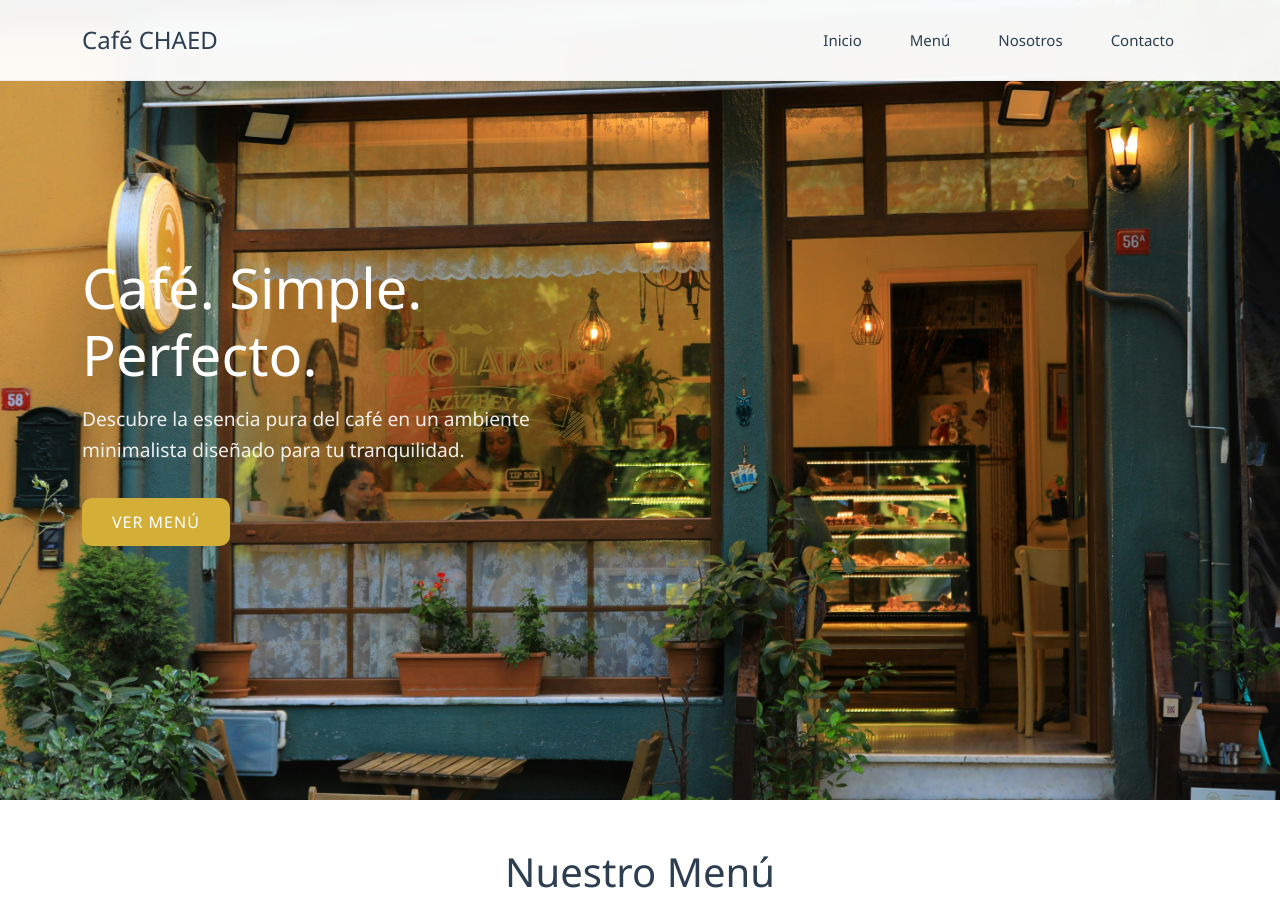
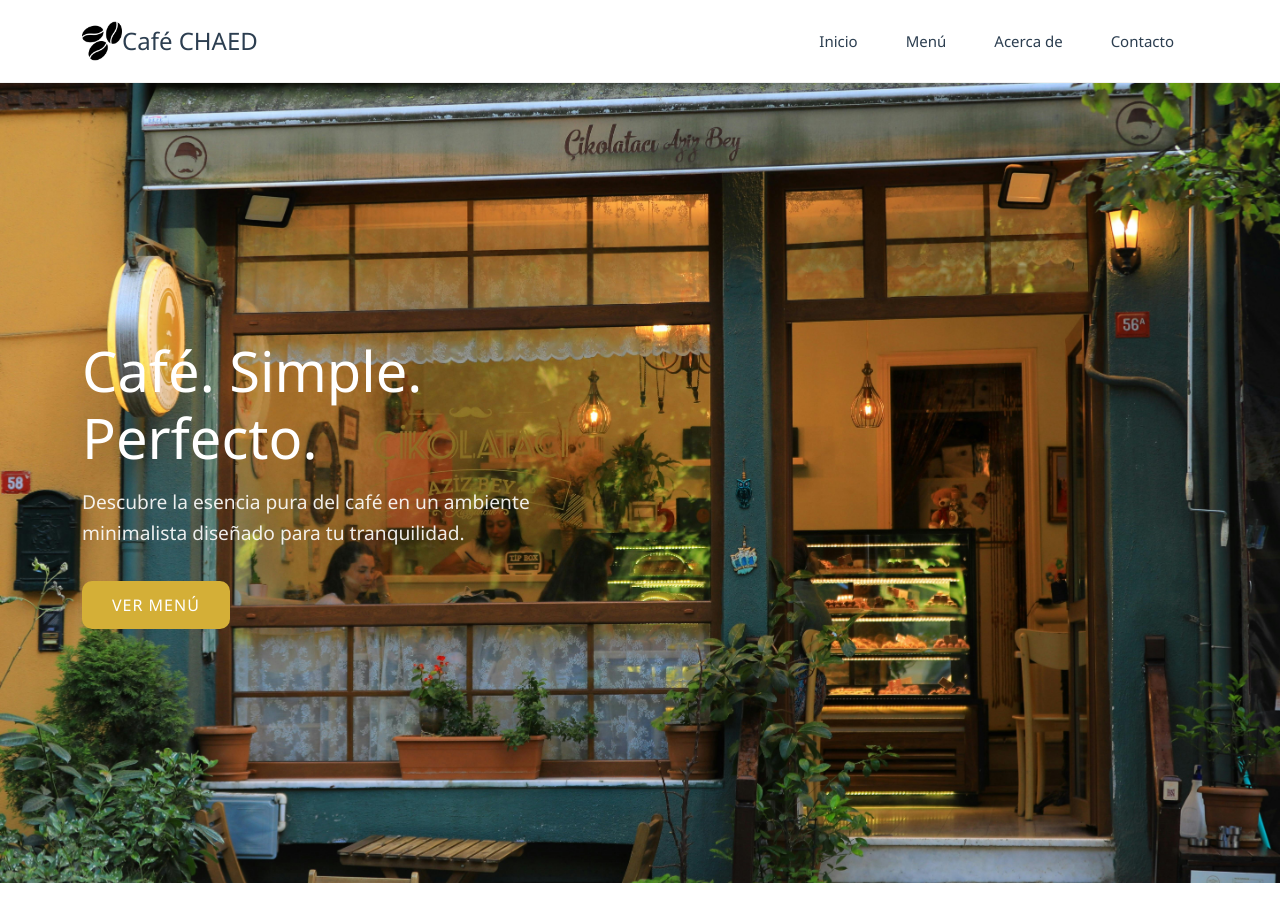
Before and after one commit to DubaLMAO/Cafeteria-CHAED, a Django app: page / in a window 1280 px wide. Shown: the top 898 px of the page. Run offline with Django 5.2, Linux system fonts and the light colour scheme; data that the repository does not hold is empty.

Commit message:
Agregar logo de Café CHAED a la barra de navegación

```diff
--- a/myapp/templates/layouts/base.html
+++ b/myapp/templates/layouts/base.html
@@ -9,16 +9,16 @@
 
     <title>{% block title %}Café CHAED{% endblock %}</title>
 
-    <link rel="icon" type="image/png" href="{% static 'img/2.png' %}"/>
+    <link rel="icon" type="image/png" href="{% static 'img/2.png' %}" />
 
     <!-- Google tag (gtag.js) -->
     <script async src="https://www.googletagmanager.com/gtag/js?id=G-LJ7VVVCDSV"></script>
     <script>
-    window.dataLayer = window.dataLayer || [];
-    function gtag(){dataLayer.push(arguments);}
-    gtag('js', new Date());
+        window.dataLayer = window.dataLayer || [];
+        function gtag() { dataLayer.push(arguments); }
+        gtag('js', new Date());
 
-    gtag('config', 'G-LJ7VVVCDSV');
+        gtag('config', 'G-LJ7VVVCDSV');
     </script>
 
     <!-- Bootstrap-->
@@ -38,17 +38,23 @@
 <body>
 
     <!--Navbar -->
-    <nav class="navbar navbar-expand-lg fixed-top">
+    <nav class="navbar navbar-expand-lg navbar-light">
         <div class="container">
-            <a class="navbar-brand" href="#home">Café CHAED</a>
-            <button class="navbar-toggler" type="button" data-bs-toggle="collapse" data-bs-target="#navbarNav">
+            <a class="navbar-brand d-flex align-items-center" href="/">
+                <img src="{% static 'img/2.png' %}" class="img-fluid" style="max-height: 40px;" alt="Café CHAED">
+                <span>Café CHAED</span>
+            </a>
+
+            <button class="navbar-toggler" type="button" data-bs-toggle="collapse" data-bs-target="#navbarNav"
+                aria-controls="navbarNav" aria-expanded="false" aria-label="Toggle navigation">
                 <span class="navbar-toggler-icon"></span>
             </button>
-            <div class="collapse navbar-collapse justify-content-end" id="navbarNav">
-                <ul class="navbar-nav">
+
+            <div class="collapse navbar-collapse" id="navbarNav">
+                <ul class="navbar-nav ms-auto">
                     <li class="nav-item"><a class="nav-link" href="#home">Inicio</a></li>
                     <li class="nav-item"><a class="nav-link" href="#menu">Menú</a></li>
-                    <li class="nav-item"><a class="nav-link" href="#about">Nosotros</a></li>
+                    <li class="nav-item"><a class="nav-link" href="#about">Acerca de</a></li>
                     <li class="nav-item"><a class="nav-link" href="#contact">Contacto</a></li>
                 </ul>
             </div>
```
